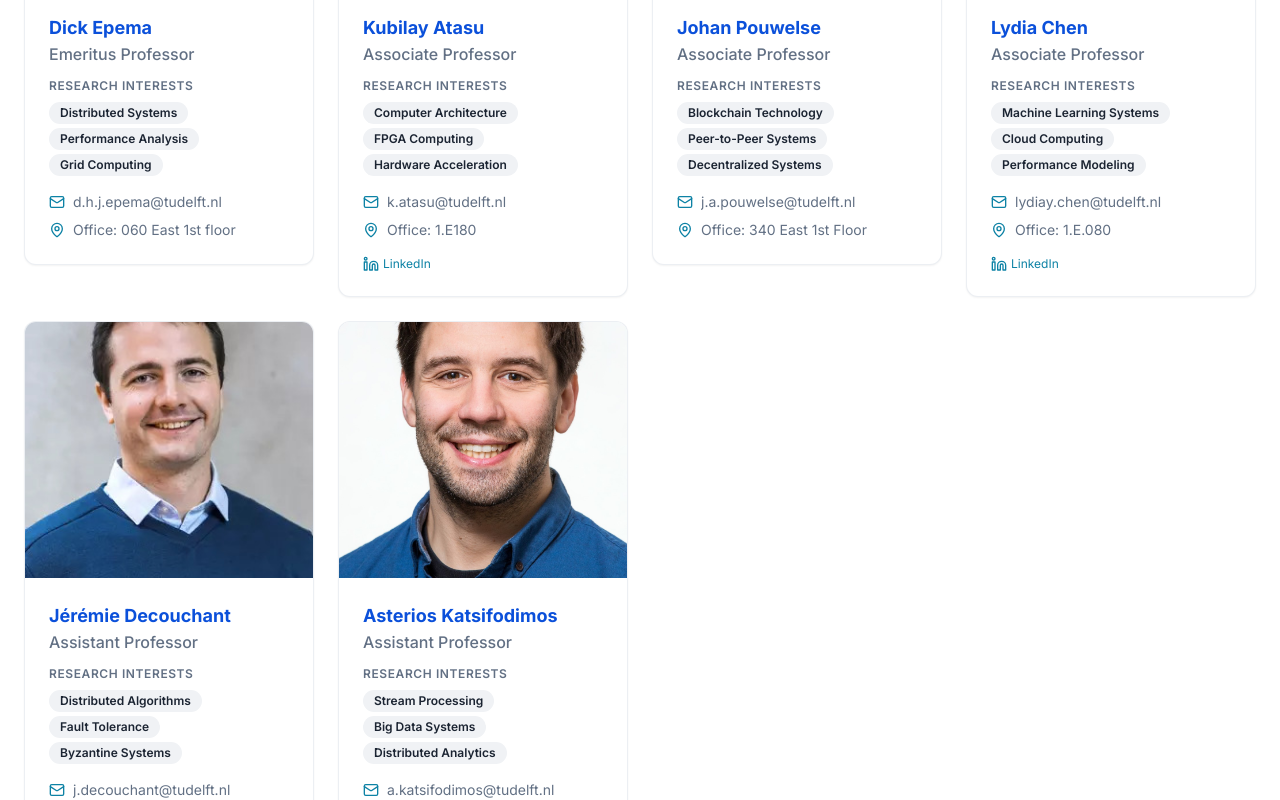
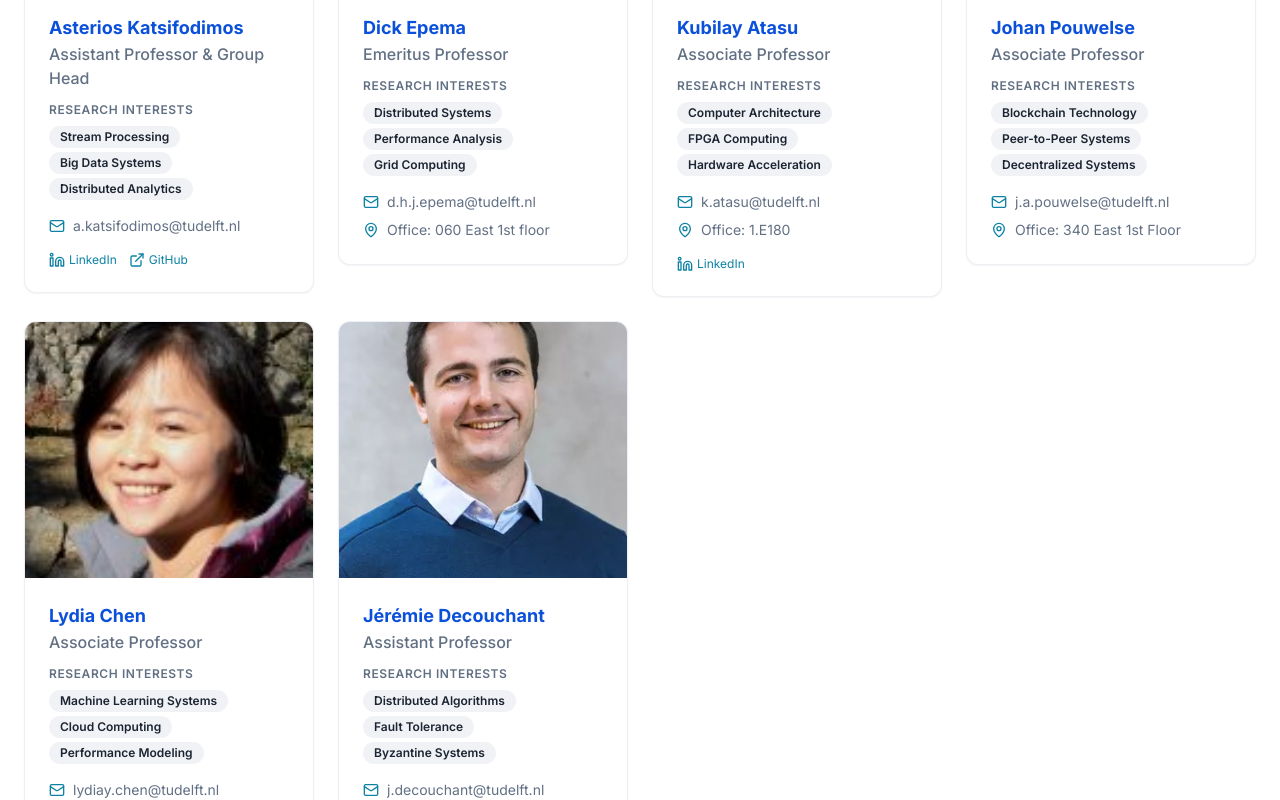
Before and after one commit to dis-delft/dis-delft.github.io, a React (Vite) app: page /people in a window 1280 px wide. Shown: the part 800-1600 px from the top of the page. Built offline with nearby package versions, Linux system fonts and the light colour scheme; the HTML template or start-up script is replaced by a standard one.

Commit message:
Reflect group head status

```diff
--- a/src/pages/People.tsx
+++ b/src/pages/People.tsx
@@ -26,6 +26,17 @@ import gregoriadisPhoto from "@/assets/people/gregoriadis.jpg";
 const People = () => {
   // Actual team data from dis-delft.github.io
   const faculty = [
+    {
+      name: "Asterios Katsifodimos",
+      role: "Assistant Professor & Group Head",
+      image: katsifodimosPhoto,
+      research: ["Stream Processing", "Big Data Systems", "Distributed Analytics"],
+      email: "a.katsifodimos@tudelft.nl",
+      profileUrl: "https://dis-delft.github.io/katsifodimos",
+      linkedin: "https://www.linkedin.com/in/asteriosk/",
+      github: "https://github.com/asteriosk",
+      bio: "Assistant Professor and Group Head leading research in stream processing and big data systems."
+    },
     {
       name: "Dick Epema",
       role: "Emeritus Professor",
@@ -79,17 +90,6 @@ const People = () => {
       linkedin: "https://www.linkedin.com/in/jeremie-decouchant",
       github: "https://github.com/jdecouchant",
       bio: "Assistant Professor specializing in distributed algorithms and fault-tolerant systems."
-    },
-    {
-      name: "Asterios Katsifodimos",
-      role: "Assistant Professor",
-      image: katsifodimosPhoto,
-      research: ["Stream Processing", "Big Data Systems", "Distributed Analytics"],
-      email: "a.katsifodimos@tudelft.nl",
-      profileUrl: "https://dis-delft.github.io/katsifodimos",
-      linkedin: "https://www.linkedin.com/in/asteriosk/",
-      github: "https://github.com/asteriosk",
-      bio: "Assistant Professor working on stream processing and big data systems."
     }
   ];
 
```
